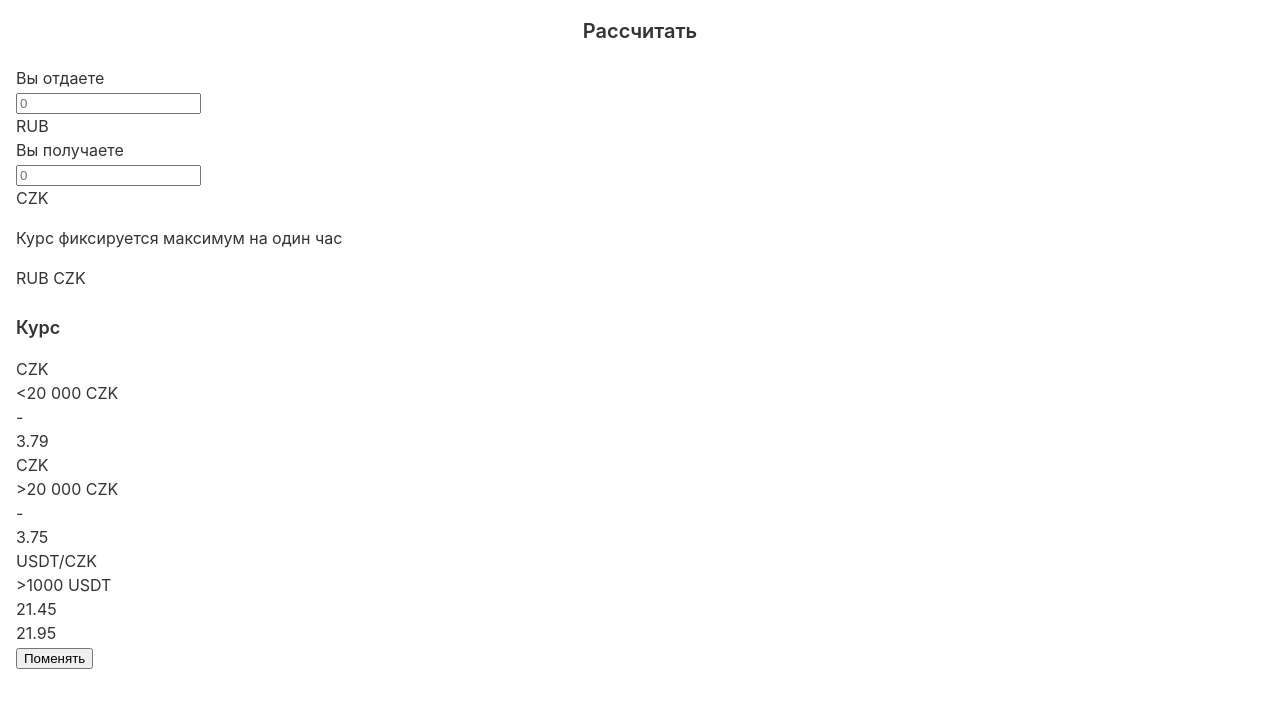
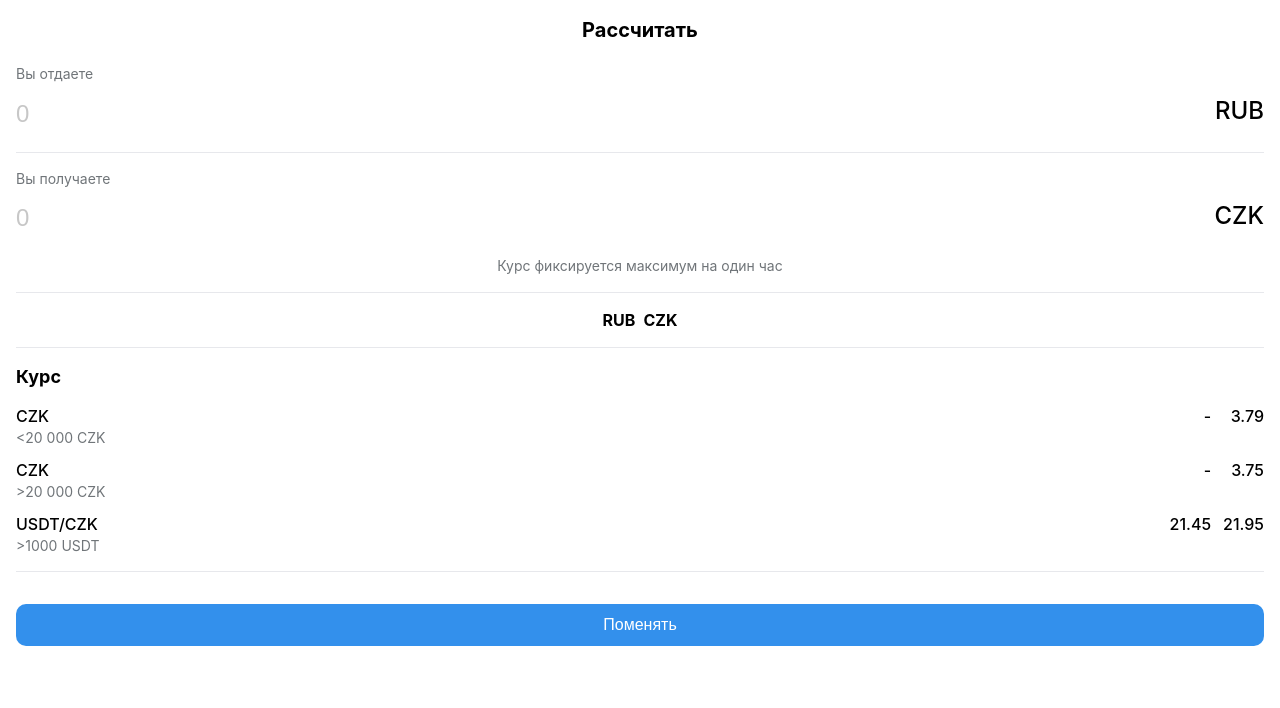
Before and after one commit to bibiboba1/converter, a Flask app: page / in a window 1280 px wide. Shown: the top 708 px of the page. Run offline with Flask 3, Linux system fonts and the light colour scheme; some libraries are stand-ins or nearby versions; some web fonts are replaced.

Commit message:
Update style.css

```diff
--- a/static/style.css
+++ b/static/style.css
@@ -1,146 +1,139 @@
 :root {
-  --primary-color: #3390ec;
   --bg-color: #ffffff;
-  --text-color: #333333;
-  --border-color: #e0e0e0;
-  --card-bg: #f9f9f9;
-  --highlight-color: #3390ec;
+  --text-color: #000000;
+  --secondary-text: #707579;
+  --border-color: #e7e8ec;
+  --accent-color: #3390ec;
+  --button-color: #3390ec;
+  --button-text: #ffffff;
+}
+
+* {
+  margin: 0;
+  padding: 0;
+  box-sizing: border-box;
+  -webkit-tap-highlight-color: transparent;
 }
 
 body {
-  font-family: 'Inter', sans-serif;
+  font-family: 'Telegram Sans', -apple-system, BlinkMacSystemFont, sans-serif;
   background-color: var(--bg-color);
   color: var(--text-color);
+  line-height: 1.4;
+  padding: 0;
   margin: 0;
-  padding: 0;
-  line-height: 1.5;
 }
 
 .container {
   max-width: 100%;
   padding: 16px;
-  box-sizing: border-box;
 }
 
 .title {
   font-size: 20px;
-  font-weight: 600;
-  margin: 0 0 20px 0;
+  font-weight: bold;
+  margin-bottom: 20px;
   text-align: center;
 }
 
-.exchange-container {
+.input-section {
+  position: relative;
+  margin-bottom: 16px;
+}
+
+.input-label {
+  font-size: 14px;
+  color: var(--secondary-text);
+  margin-bottom: 8px;
+}
+
+.amount-input {
+  width: 100%;
+  border: none;
+  font-size: 24px;
+  font-weight: 500;
+  padding: 8px 0;
+  outline: none;
+  background: transparent;
+}
+
+.amount-input::placeholder {
+  color: #c7c7c7;
+}
+
+.currency-display {
+  position: absolute;
+  right: 0;
+  bottom: 8px;
+  font-size: 24px;
+  font-weight: 500;
+  color: var(--text-color);
+}
+
+.divider {
+  height: 1px;
+  background-color: var(--border-color);
+  margin: 16px 0;
+}
+
+.currency-pair {
   display: flex;
-  flex-direction: column;
+  justify-content: center;
+  gap: 8px;
+  margin-bottom: 16px;
+}
+
+.currency-from, .currency-to {
+  font-weight: bold;
+}
+
+.rate-info {
+  font-size: 14px;
+  color: var(--secondary-text);
+  text-align: center;
+  margin: 16px 0;
+}
+
+.section-title {
+  font-size: 18px;
+  font-weight: bold;
+  margin-bottom: 16px;
+}
+
+.rates-grid {
+  display: grid;
+  grid-template-columns: 1fr auto auto;
   gap: 12px;
   margin-bottom: 16px;
 }
 
-.exchange-card {
-  background-color: var(--card-bg);
-  border-radius: 12px;
-  padding: 16px;
+.rate-category {
+  grid-column: 1;
 }
 
-.exchange-label {
-  font-size: 14px;
-  color: #666;
-  margin-bottom: 8px;
+.rate-name {
+  font-weight: 500;
 }
 
-.exchange-input-group {
-  display: flex;
-  align-items: center;
+.rate-condition {
+  font-size: 14px;
+  color: var(--secondary-text);
 }
 
-.exchange-input {
-  flex: 1;
-  border: none;
-  background: transparent;
-  font-size: 24px;
-  font-weight: 600;
-  outline: none;
-  padding: 0;
+.rate-value {
+  text-align: right;
+  font-weight: 500;
 }
 
-.exchange-currency {
-  display: flex;
-  align-items: center;
-  gap: 8px;
-  font-weight: 600;
-  margin-left: 12px;
+.action-button {
+  width: 100%;
+  padding: 12px 0;
+  background-color: var(--button-color);
+  color: var(--button-text);
+  border: none;
+  border-radius: 10px;
+  font-size: 16px;
+  font-weight: 500;
+  cursor: pointer;
+  margin-top: 16px;
 }
-
-.currency-flag {
-  width: 24px;
-  height: 24px;
-  border-radius: 50%;
-}
-
-.swap-button {
-  align-self: center;
-  background-color: var(--primary-color);
-  color: white;
-  width: 40px;
-  height: 40px;
-  border-radius: 50%;
-  display: flex;
-  align-items: center;
-  justify-content: center;
-  font-size: 18px;
-  cursor: pointer;
-  margin: -10px 0;
-  z-index: 1;
-  border: none;
-}
-
-.subtext {
-  font-size: 13px;
-  color: #666;
-  text-align: center;
-  margin: 20px 0;
-}
-
-.section-title {
-  font-size: 18px;
-  font-weight: 600;
-  margin: 24px 0 16px 0;
-}
-
-.rates-table {
-  border-radius: 12px;
-  overflow: hidden;
-  border: 1px solid var(--border-color);
-}
-
-.table-header, .table-row {
-  display: flex;
-  padding: 12px 16px;
-  align-items: center;
-}
-
-.table-header {
-  background-color: var(--card-bg);
-  font-weight: 600;
-  font-size: 14px;
-}
-
-.table-row {
-  border-top: 1px solid var(--border-color);
-}
-
-.table-col {
-  flex: 1;
-  font-size: 15px;
-}
-
-.table-col small {
-  font-size: 13px;
-  color: #666;
-  display: block;
-}
-
-.highlight {
-  color: var(--highlight-color);
-  font-weight: 600;
-}
```
